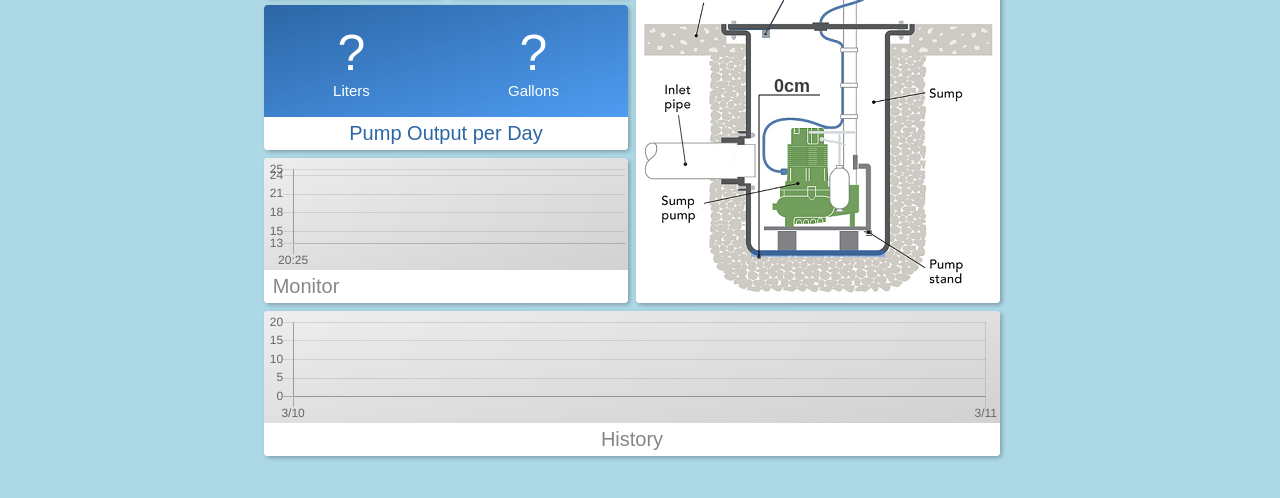
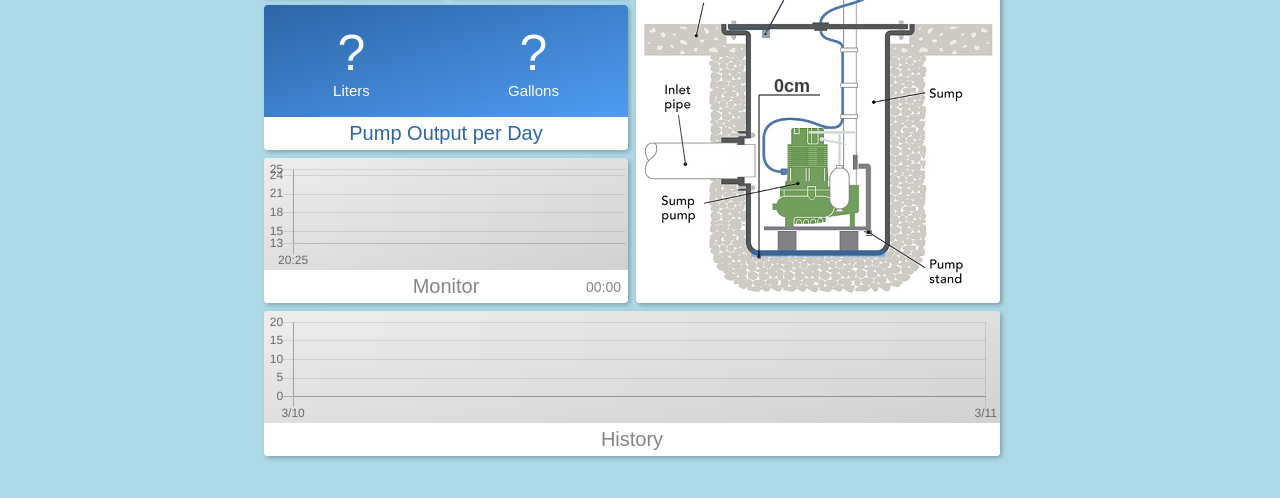
Before and after one commit to holecekales/Cortex, a website: page public/index.html in a window 1280 px wide. Shown: the part 254-752 px from the top of the page. Drawn offline with nearby package versions, Linux system fonts and the light colour scheme; no server answers.

Commit message:
Getting the display i want for Monitor

```diff
--- a/public/css/pump.css
+++ b/public/css/pump.css
@@ -79,7 +79,6 @@
 
 .tile .widget {
   width: 100%;
-  flex: 1;
 
   font-weight: 300;
   color: white;
@@ -87,6 +86,7 @@
   border-radius: 4px 4px 0 0;
 
   display: flex;
+  flex: 1;
   flex-direction: row;
   justify-content:  space-around;
   align-items: center;
@@ -107,7 +107,8 @@
   /* center vertically and horizontally */
   display: flex;
   align-items: center;
-  justify-content: center;
+  justify-content: space-around;
+
 
   /* basic colors */
   color: darkgray;
--- a/public/pump.html
+++ b/public/pump.html
@@ -57,8 +57,10 @@
           <canvas id="myChart" width="180" height="90"></canvas>
         </div>
         <div class="label">
+          <!--hack to flex box does even distribution-->
+          <div style="margin-right: auto; margin-left: 7px; font-size: 14px; color: white"> 00:00</div>
           <div class="title">Monitor </div>
-          <div id="updateTime" style="width: 50px; padding-left: 230px; text-align: right"><span></span></div>
+          <div id="updateTime" style="margin-right: 7px; margin-left: auto; font-size: 14px"><span>00:00</span></div>
         </div>
       </div>
     </div>
@@ -68,7 +70,6 @@
         <div class="widget">
           <!-- chart goes here-->
           <canvas id="myChart2" width="180" height="90"></canvas>
-
         </div>
         <div class="label">
           <div class="title">History</div>
```
